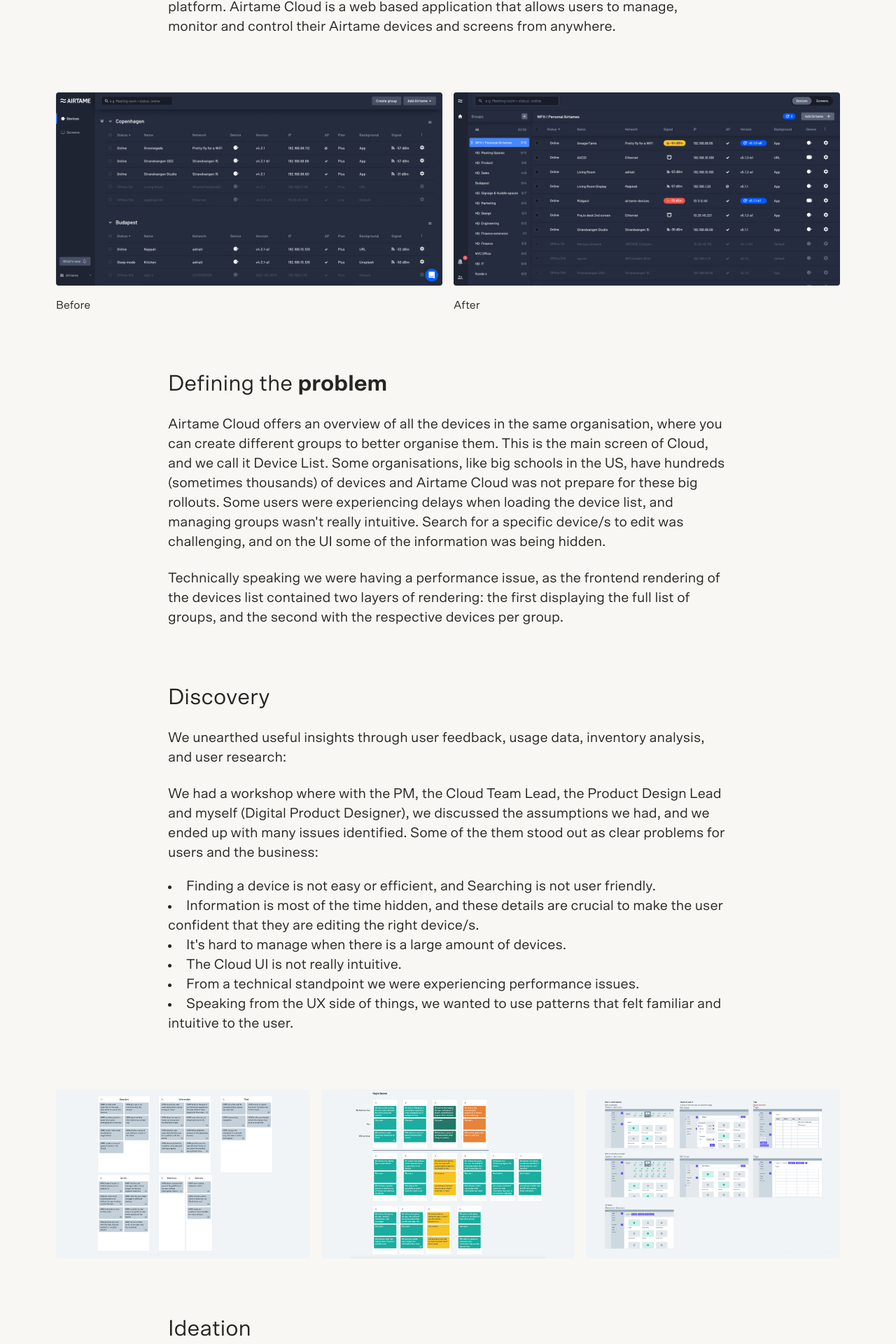
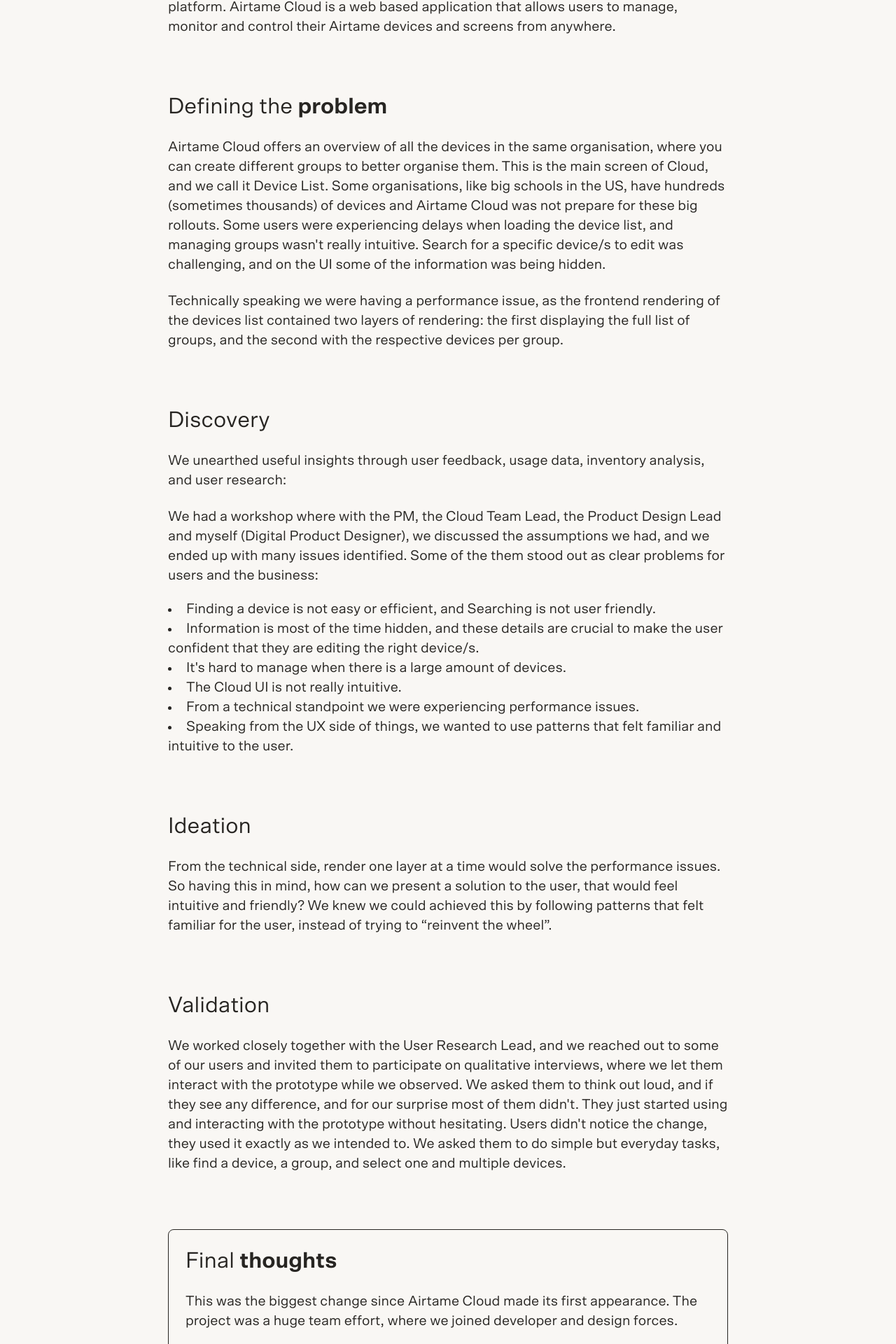
Before and after one commit to gonstoll/anitalaudado.com, a Next.js app: page /projects/airtame-cloud-split-navigation in a window 1280 px wide. Shown: the part 1177-3097 px from the top of the page at 70% size. Built offline with nearby package versions, Linux system fonts and the light colour scheme.

Commit message:
chore: Commenting out unsupported projects code

```diff
--- a/pages/projects/airtame-cloud-split-navigation.tsx
+++ b/pages/projects/airtame-cloud-split-navigation.tsx
@@ -42,7 +42,7 @@ export default function AirtameCloudSplitNavigation() {
           ]}
         />
 
-        <ImageBlock
+        {/* <ImageBlock
           type="two-cols"
           images={[
             {
@@ -60,7 +60,7 @@ export default function AirtameCloudSplitNavigation() {
               height: 600,
             },
           ]}
-        />
+        /> */}
 
         <TextBlock
           title={
@@ -90,7 +90,7 @@ export default function AirtameCloudSplitNavigation() {
           ]}
         />
 
-        <ImageBlock
+        {/* <ImageBlock
           type="three-cols"
           images={[
             {
@@ -112,7 +112,7 @@ export default function AirtameCloudSplitNavigation() {
               height: 400,
             },
           ]}
-        />
+        /> */}
 
         <TextBlock
           title="Ideation"
--- a/pages/projects/airtame-ui-design-system.tsx
+++ b/pages/projects/airtame-ui-design-system.tsx
@@ -64,7 +64,7 @@ export default function AirtameUIDesignSystem() {
           ]}
         />
 
-        <ImageBlock
+        {/* <ImageBlock
           type="two-cols"
           images={[
             {
@@ -80,7 +80,7 @@ export default function AirtameUIDesignSystem() {
               height: 2112,
             },
           ]}
-        />
+        /> */}
 
         <TextBlock
           title="What we did"
@@ -98,7 +98,7 @@ export default function AirtameUIDesignSystem() {
           ]}
         />
 
-        <ImageBlock
+        {/* <ImageBlock
           type="one-col"
           images={[
             {
@@ -108,7 +108,7 @@ export default function AirtameUIDesignSystem() {
               height: 880,
             },
           ]}
-        />
+        /> */}
 
         <TextBlock
           title="What we ended up with"
@@ -126,7 +126,7 @@ export default function AirtameUIDesignSystem() {
           ]}
         />
 
-        <ImageBlock
+        {/* <ImageBlock
           type="one-col"
           images={[
             {
@@ -136,7 +136,7 @@ export default function AirtameUIDesignSystem() {
               height: 9040,
             },
           ]}
-        />
+        /> */}
 
         <TextBlock
           isFinalBlock
@@ -151,7 +151,7 @@ export default function AirtameUIDesignSystem() {
           ]}
         />
 
-        <ImageBlock
+        {/* <ImageBlock
           type="one-col"
           images={[
             {
@@ -161,7 +161,7 @@ export default function AirtameUIDesignSystem() {
               height: 9040,
             },
           ]}
-        />
+        /> */}
       </Layout>
     </>
   );
```
